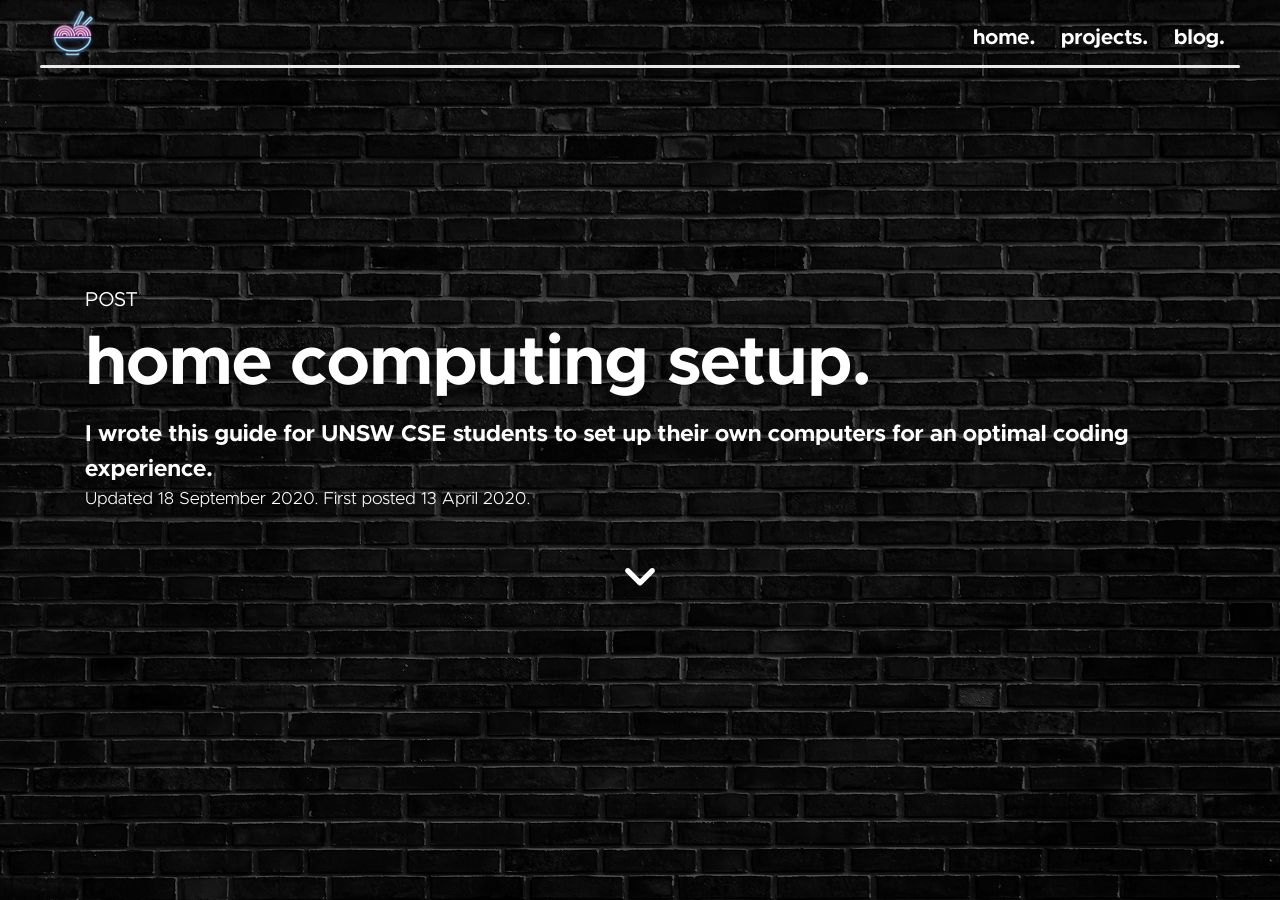
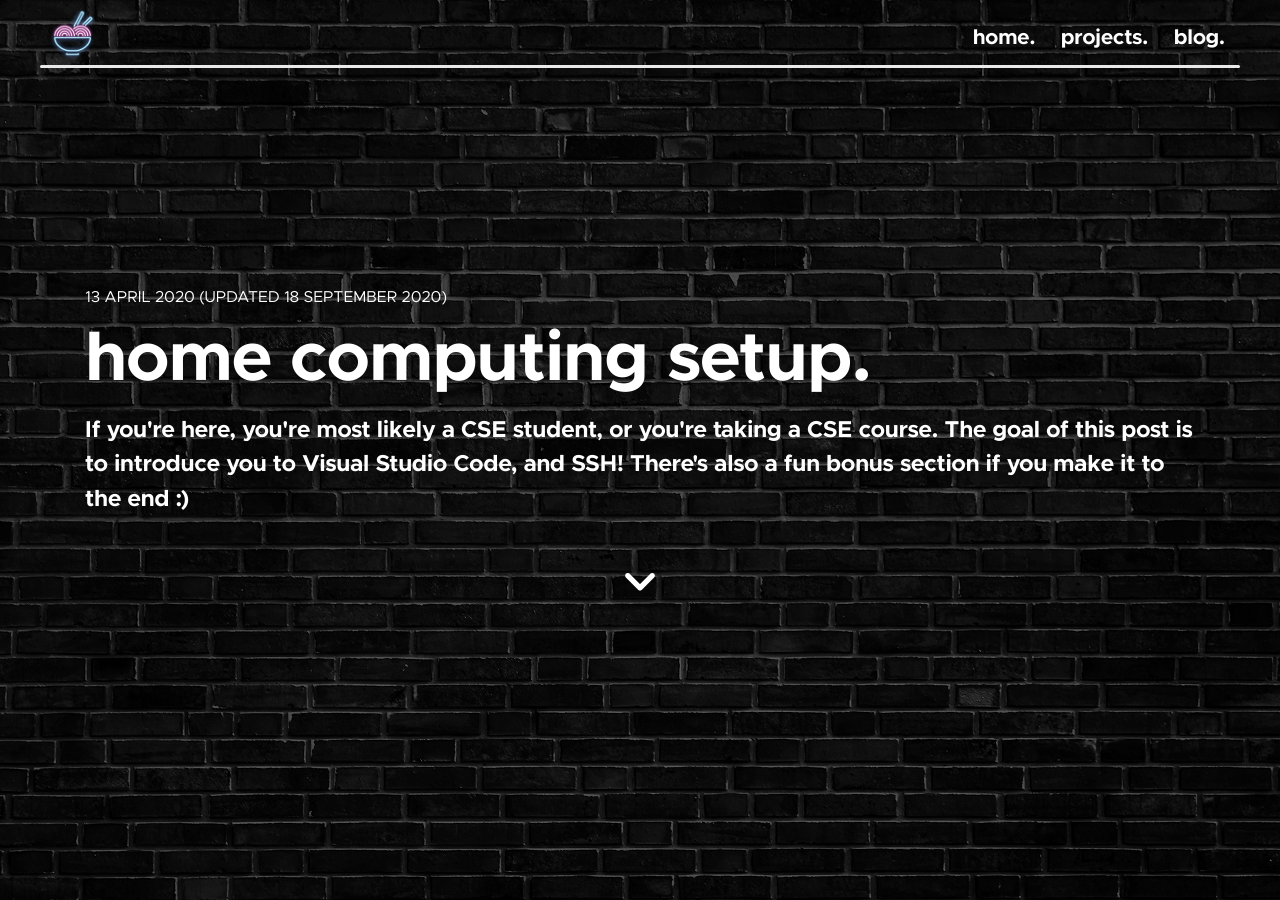
Before and after one commit to jeffreydyao/abiramen.github.io, a Jekyll site: the page built from _posts/2020-04-13-cse-home-computing.html, in a window 1280 px wide and 900 px high. Built offline with Jekyll 4.4.1, drawn with Linux system fonts in a browser that asks for light colours; nearby versions of some CDN libraries; some of the changed text lies outside the part shown.

Commit message:
Update guide

```diff
--- a/_layouts/post.html
+++ b/_layouts/post.html
@@ -5,16 +5,11 @@
 <div id="post-splash" class="splash">
     <div class="container">
         <div id="splash-text" class="post-desc">
-            <span id="post-head">POST</span>
+            <span id="post-head">
+                {{ page.time }} {% if page.last-update != "" %} (Updated {{ page.last-update }}) {% endif %}
+            </span>
             <div id="post-title">{{ page.title }}.</div>
             <div id="post-desc">{{ page.desc }}</div>
-            <div id="post-date">
-                {% if page.last-update != "" %}
-                Updated {{ page.last-update }}. First posted {{ page.time }}.
-                {% else %}
-                Posted {{ page.time }}.
-                {% endif %}
-            </div>
         </div>
     </div>
     <a id="scroll-arrow" class="page-anchor-offset post-arrow" href="#post-contents">
--- a/_posts/2020-04-13-cse-home-computing.html
+++ b/_posts/2020-04-13-cse-home-computing.html
@@ -5,7 +5,7 @@
 time: 13 April 2020
 last-update: 18 September 2020
 layout: post
-desc: I wrote this guide for UNSW CSE students to set up their own computers for an optimal coding experience.
+desc: If you're here, you're most likely a CSE student, or you're taking a CSE course. The goal of this post is to introduce you to Visual Studio Code, and SSH! There's also a fun bonus section if you make it to the end :)
 ---
 <style>
     .card {
@@ -39,57 +39,65 @@
     }
 </style>
 
-<p>I wrote this up back during 20T1, but uploaded it to my website to hopefully help students that are new to
-    CSE courses :)
-    <br>Not all of this may be that helpful to you if the only CSE course you ever intend to take is COMP1511 -
-    I
-    suspect that most people will only need to set up VSCode to use SSH.<br><br>
-    However if you are planning to do more COMP courses in the future (especially if you're doing a CSE degree
-    or DataSci), you're inevitably
-    going to be doing some of this eventually, and you'll be able to make use of your setup for the next few
-    years!</p>
-<div class="card">
-    <div class="card-body">
-        <h5 class="card-title">Summary (clicking links will take you to the relevant section)</h5>
-        I work across two of my own computers as well as the physical CSE computers. I use <a href="#vsc"
-            class="page-anchor-offset">SSH via VSCode</a> if I want
-        to work on the CSE machines, or I use the
-        <a href="#wsl" class="page-anchor-offset">Windows Subsystem for Linux (WSL)</a> if I want to work on my local
-        machine, especially if I'm on a bus or a
-        train. I use a <a href="#git-github" class="page-anchor-offset">GitHub repository</a> to sync code between my
-        two devices and the CSE machine. I never need
-        to
-        enter passwords because I use <a href="#ssh-vsc" class="page-anchor-offset">SSH-RSA</a> keys.
-    </div>
-</div>
-<h2 id="vsc">Working on CSE machines over SSH with VSCode</h2>
-<p>This should be applicable to people across all operating systems. However, if you're on macOS, use
-    <kbd>Cmd</kbd> instead of <kbd>Ctrl</kbd>.</p>
-<h4>Yeah, but what's this SSH thing you speak of?</h4>
-<p>In your first week of COMP1511, you may have been introduced to something called <a
-        href="https://taggi.cse.unsw.edu.au/FAQ/Really_quick_guide_to_VLAB/" target="_blank"
-        rel="noopener noreferrer">VLAB</a>, which lets you connect to the School of CSE's computing servers over
-    a visual interface (or 'GUI'). However, this can often feel less efficient, and may also be affected by
-    compression and other latency issues if your <abbr
-        title="I'm looking at you, Vodafone-4G-on-the-T1-Western-line.">internet connection isn't great</abbr>.
-    Thankfully, some cool computer scientists created a protocol called SSH (short for Secure Shell), allowing
-    you to communicate with remote computers over the terminal. Visual Studio Code, a really popular <abbr
-        title="A text editor is a tool which allows you to edit the contents of file, such as a C file. You may have used gedit already!">text
-        editor</abbr>, uses SSH to let you edit files on other computers, such as the CSE computers.</p>
-<h4>Sounds epic, how do I set it up?</h4>
+Hi there! If you're new here, welcome to CSE! We're going to be setting up vscode to communicate with CSE computers.
+
+<h2>Why are we doing this?</h2>
+
+<p>
+    You've likely used a program called TigerVNC to connect to the School of CSE's computers before, which provides a
+    visual interface (or 'GUI'). This provides you with a full desktop environment. The experience you get out of this
+    is very similar to the experience you would get out of sitting in front of a physical computer on campus.
+    <br><br>
+    If you're in 1511, I would strongly advise you to use the Xfce desktop environment and gedit over TigerVNC for the
+    first week, just to familiarise yourself with it. Don't take your experience with it as a sign that Linux has to be
+    ugly either - <a href="https://reddit.com/r/unixporn" target="_blank">this subreddit has plenty of proof otherwise.</a>
+    (Despite the name, I promise it's safe for work.)
+    <br><br>
+    More importantly, under normal circumstances, you would be doing your exams in front of a similarly configured
+    physical computer on campus. As of 2020 however, you're generally free to use whatever setup you wish.
+    <br><br>
+    The solution we're about to go through provides a more seamless coding experience without having to load a full
+    visual interface from CSE computers. This has the added benefits of not being affected by compression, especially if
+    you have a poor connection, and other latency issues.
+</p>
+
+<h2>Getting started</h2>
+
+<p>
+    First of all, we're going to acquaint ourselves with Visual Studio Code, or vscode. You've likely been introduced to
+    a tool called gedit which allows you to write files of text (including code), or what's called a text editor. vscode
+    does this, but it provides many more great features on top. To get started, you'll need to install vscode on your
+    own computer, whether it be Windows, macOS or Linux.
+</p>
+    <ol>
+        <li><strong>Download and install Visual Studio Code.</strong> You can find a download <a target="_blank"
+            href="https://code.visualstudio.com/download">here.</a></li>
+        <li><strong>If prompted to do so during the installation process,</strong> select the checkbox which says
+        'Add to PATH'.</li>
+        <li><strong>Restart your computer once you're done.</strong></li>
+    </ol>
+<p>
+    You should now have vscode installed! You can now edit files on your own computer, but that's not quite what we want - our goal is to edit files on CSE machines.
+</p>
+
+<h2>Our friend, SSH</h2>
+<p>
+    Some cool computer scientists invented a way (or more specifically, a set of rules, or protocols) to allow you to communicate with remote computers over the internet. This allows us to edit files on another computer, such as the CSE servers, and run commands through a terminal on CSE servers.
+    <br><br>
+    Luckily for us, vscode has a way to use SSH to allow you to edit files and run commands on other computers.
+</p>
+
 <ol>
-    <li><strong>Download and install Visual Studio Code.</strong> You can find a download <a target="_blank"
-            rel="noopener noreferrer" href="https://code.visualstudio.com/download">here.</a> When prompted to
-        do so during the install process, select to 'Add to PATH'. <strong>Restart your computer once you're
-            done.</strong></li>
+    <li><strong>Open vscode.</strong></li>
     <li><strong>Open the Extensions menu.</strong> You can access it using <kbd>Ctrl+Shift+X</kbd>.</li>
-    <li><strong>Search for and install the Remote-SSH extension.</strong> While you're here, you should also
-        install the <strong>C/C++</strong> extension by Microsoft. Once this is done, you might be prompted to
+    <li><strong>Search for and install the Remote-SSH extension.</strong> Once this is done, you might be prompted to
         reload the window.</li>
     <li>
         <strong>Open the Remote-SSH menu.</strong> This can be done by clicking this button <img
-            src="/assets/images/blog/cse-setup/ssh-icon.jpg" alt="SSH icon" /> in the bottom left. The menu should look like this:<br>
-        <img style="max-width:100%" class="post-image" src="/assets/images/blog/cse-setup/ssh-menu.jpg" alt="SSH menu" />
+            src="/assets/images/blog/cse-setup/ssh-icon.jpg" alt="SSH icon" /> in the bottom left. The menu should look
+        like this:<br>
+        <img style="max-width:100%" class="post-image" src="/assets/images/blog/cse-setup/ssh-menu.jpg"
+            alt="SSH menu" />
     </li>
     <li>
         <strong>Click Connect to Host.</strong> In the field that shows up, type in
@@ -113,7 +121,8 @@
     <li>
         <strong>You should now see vscode.cse.unsw.edu.au on the Connect to Host menu.</strong> Now you don't have to
         type it in each time.
-        <img style="max-width:100%" class="post-image" src="/assets/images/blog/cse-setup/ssh-menu-2.jpg" alt="SSH menu" />
+        <img style="max-width:100%" class="post-image" src="/assets/images/blog/cse-setup/ssh-menu-2.jpg"
+            alt="SSH menu" />
     </li>
     <li>If you want to avoid having to enter your password each time, scroll down to <a href="#ssh-vsc"
             class="page-anchor-offset">Using
@@ -121,7 +130,8 @@
             keypairs</a>.</li>
 </ol>
 <h3>Other cool VSCode things</h3>
-<img style="max-width:100%" class="post-image" src="/assets/images/blog/cse-setup/vscode.jpg" alt="My VSCode over SSH" />
+<img style="max-width:100%" class="post-image" src="/assets/images/blog/cse-setup/vscode.jpg"
+    alt="My VSCode over SSH" />
 <h4>Editor rulers</h4>
 <p>The COMP1511 style guide requires you to make sure your lines of code aren't longer than 80 characters (and
     it's good
@@ -226,8 +236,8 @@
     <li><strong>Search for Windows Terminal and install it.</strong> Once installed, you can open it by entering
         <code>wt</code> or searching Windows Terminal in Search.</li>
     <li><strong>If you want, you can adjust settings.</strong> If you know how to read a JSON file, use
-        <kbd>Ctrl+,</kbd> to access settings. You can even find themes <a target="_blank"
-            rel="noopener noreferrer" href="https://terminalsplash.com">here</a>.</li>
+        <kbd>Ctrl+,</kbd> to access settings. You can even find themes <a target="_blank" rel="noopener noreferrer"
+            href="https://terminalsplash.com">here</a>.</li>
 </ol>
 <h2 id="git-github">Setting up Git and GitHub</h2>
 Git is a really useful tool which allows you backup your code, revert to older versions, keep track of changes,
@@ -406,8 +416,9 @@
 <h4>Part 3: Telling VSCode on your computer to use your new keys</h4>
 <ol>
 
-    <li><strong>On your local machine, open the SSH menu in VSCode.</strong> Click <img src="/assets/images/blog/cse-setup/ssh-icon.jpg"
-            alt="SSH icon" />, then <strong>Open Configuration File</strong>, and select the first option. You
+    <li><strong>On your local machine, open the SSH menu in VSCode.</strong> Click <img
+            src="/assets/images/blog/cse-setup/ssh-icon.jpg" alt="SSH icon" />, then <strong>Open Configuration
+            File</strong>, and select the first option. You
         should see something like this:<br>
         <pre>
 Host vscode.cse.unsw.edu.au
@@ -476,9 +487,11 @@
     ever unsure as to the SSH path, you can check
     on GitHub.
 </p>
-<img class="post-image" style="max-width:100%" src="/assets/images/blog/cse-setup/ssh-repo.jpg" alt="SSH key for a repo" />
+<img class="post-image" style="max-width:100%" src="/assets/images/blog/cse-setup/ssh-repo.jpg"
+    alt="SSH key for a repo" />
 <h2>Help! I'm stuck (or I have feedback for you)</h2>
-<p>If you've spotted an error, or have any suggestions or improvements that I can make, feel free to contact me! My details
+<p>If you've spotted an error, or have any suggestions or improvements that I can make, feel free to contact me! My
+    details
     are at the bottom of this page.<br>
     You can also contact me if you're stuck and need help.
 </p>
@@ -489,8 +502,8 @@
     for looking over this and/or providing suggestions.</p>
 
 <script src="https://cdn.jsdelivr.net/npm/popper.js@1.16.0/dist/umd/popper.min.js"
-integrity="sha384-Q6E9RHvbIyZFJoft+2mJbHaEWldlvI9IOYy5n3zV9zzTtmI3UksdQRVvoxMfooAo" crossorigin="anonymous">
-</script>
+    integrity="sha384-Q6E9RHvbIyZFJoft+2mJbHaEWldlvI9IOYy5n3zV9zzTtmI3UksdQRVvoxMfooAo" crossorigin="anonymous">
+    </script>
 <script src="https://stackpath.bootstrapcdn.com/bootstrap/4.4.1/js/bootstrap.min.js"
-integrity="sha384-wfSDF2E50Y2D1uUdj0O3uMBJnjuUD4Ih7YwaYd1iqfktj0Uod8GCExl3Og8ifwB6" crossorigin="anonymous">
-</script>
+    integrity="sha384-wfSDF2E50Y2D1uUdj0O3uMBJnjuUD4Ih7YwaYd1iqfktj0Uod8GCExl3Og8ifwB6" crossorigin="anonymous">
+    </script>
--- a/assets/css/blog.scss
+++ b/assets/css/blog.scss
@@ -15,11 +15,6 @@
     margin-bottom: 20px;
 }
 
-#post-date {
-    font-size: 0.6em;
-    font-weight: 300;
-}
-
 #post-desc {
     font-size: 0.8em;
     font-weight: 600;
@@ -27,7 +22,8 @@
 
 #post-head {
     font-weight: 400;
-    font-size: 0.7em;
+    font-size: 0.55em;
+    text-transform: uppercase;
 }
 
 #post-contents{
--- a/assets/css/styles.scss
+++ b/assets/css/styles.scss
@@ -89,7 +89,7 @@
     text-align: right;
 }
 
-.ralign a, li a, .project-item a {
+.ralign a, .project-item a {
     color: white;
 }
 
@@ -138,8 +138,12 @@
 }
 
 .showcase-anchor {
-    color: white;
+    color: white !important;
     text-decoration: none !important;
+}
+
+.showcase-anchor:hover {
+    color: white !important;
 }
 
 a .showcase-item:hover {
@@ -227,12 +231,13 @@
 }
 
 a {
-    color: #007bff;
+    color: #98cade;
     transition: color 0.2s
 }
 
 a:hover {
-    color: #2a2dd4;
+    color: #d6a2c5;
+    // color: #2a2dd4;
     text-decoration: underline;
     cursor: pointer;
 }
```
